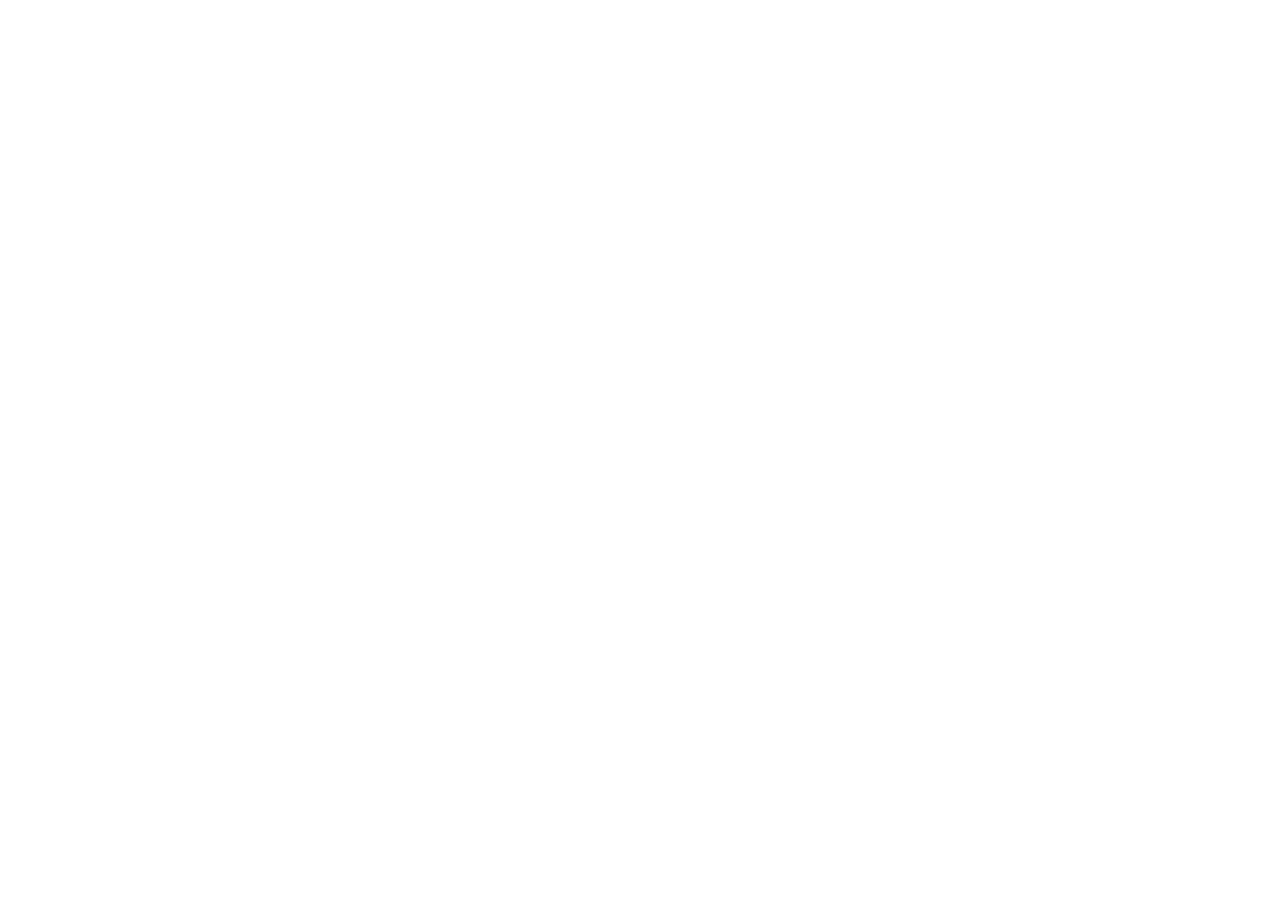
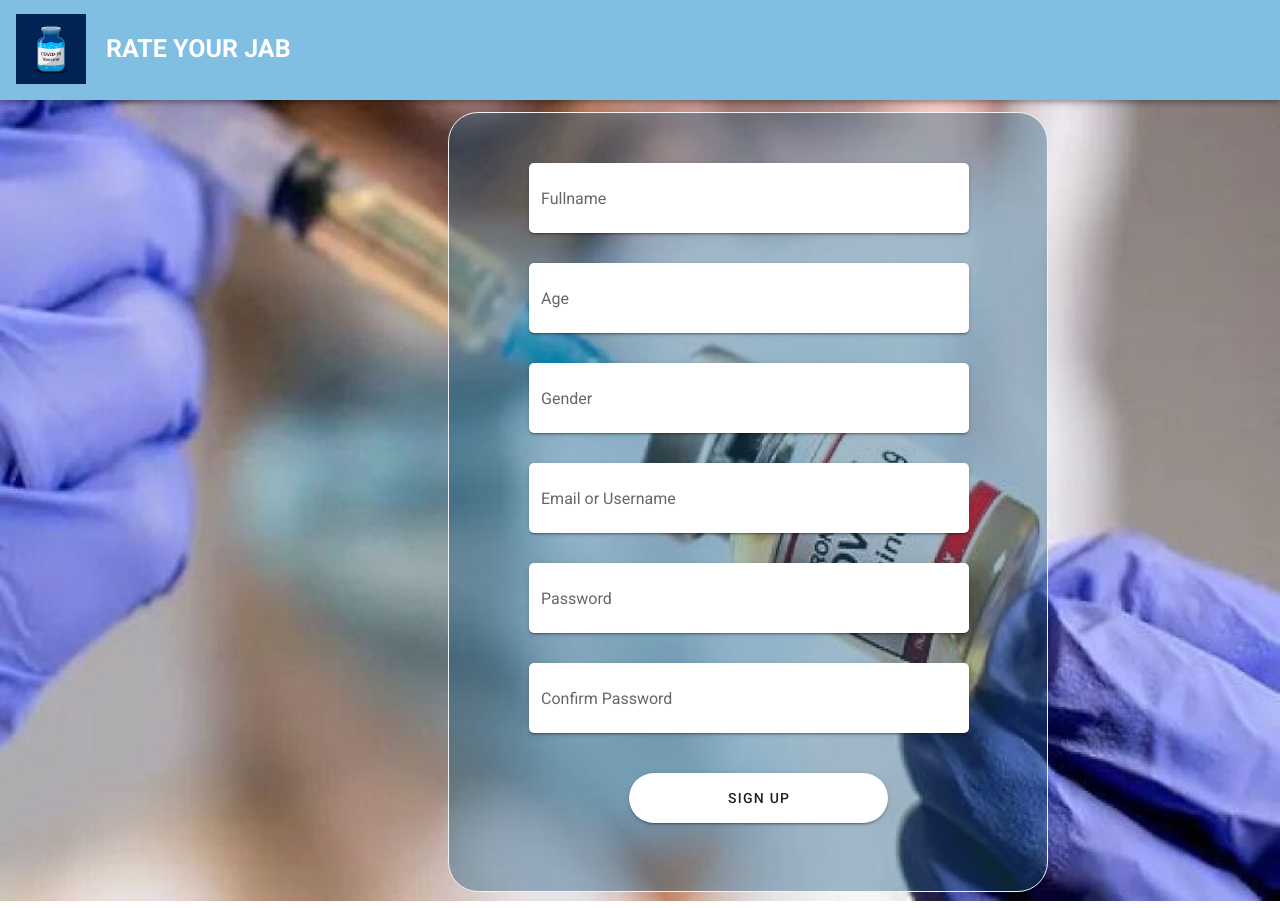
Before and after one commit to Snidha19/RateYourJab-Frontend, a Vue app: page /#/register in a window 1280 px wide. Before the commit the page ends 800 px from the top, so only its background shows below. Built offline with nearby package versions, Linux system fonts and the light colour scheme.

Commit message:
added login and register frontend

```diff
--- a/src/router/index.js
+++ b/src/router/index.js
@@ -1,6 +1,7 @@
 import Vue from "vue";
 import VueRouter from "vue-router";
 import Home from "../views/Home.vue";
+// import store from "@/store";
 
 Vue.use(VueRouter);
 
@@ -11,13 +12,19 @@
     component: Home,
   },
   {
-    path: "/about",
-    name: "About",
+    path: "/login",
+    name: "Login",
     // route level code-splitting
     // this generates a separate chunk (about.[hash].js) for this route
     // which is lazy-loaded when the route is visited.
     component: () =>
-      import(/* webpackChunkName: "about" */ "../views/About.vue"),
+      import(/* webpackChunkName: "about" */ "../views/Login.vue"),
+  },
+  {
+    path: "/register",
+    name: "Register",
+    component: () =>
+         import(/* webpackChunkName: "about" */ "../views/Register.vue"),
   },
   {
     path: "/App",
@@ -34,4 +41,19 @@
   routes,
 });
 
+//
+// router.beforeEach(async(to,from,next) => {
+//   let response = await Vue.axios.get("/api/whoami");
+//   //response.data is payload
+//   store.dispatch("setLoggedInUser", response.data);
+//   console.log(store.state.isLoggedIn);
+//   console.log(store.state.username);
+//   console.log(store.state.name);
+//   if(to.name !== 'Login') {
+//     next({name:'Login'})
+//   } else {
+//     next()
+//   }
+// });
+
 export default router;
--- /dev/null
+++ b/src/store/index.js
@@ -0,0 +1,27 @@
+// import Vue from 'vue';
+// import Vuex from 'vuex';
+//
+// Vue.use(Vuex);
+//
+// export default new Vuex.store({
+//     state:{
+//         isLoggedIn: false,
+//         username:null,
+//         name:null,
+//     },
+//     mutations:{
+//     },
+//     actions:{
+//         setLoggedInUser(state,payload){
+//             state.isLoggedIn = payload.loggedIn;
+//             state.username=payload.username;
+//             state.name=payload.name;
+//         },
+//         clearUser(state){
+//             state.isLoggedIn = false;
+//             state.username=null;
+//             state.name=null;
+//         },
+//     },
+//     modules:{},
+// });
--- a/src/views/About.vue
+++ /dev/null
@@ -1,5 +0,0 @@
-<template>
-  <div class="about">
-    <h1>This is an about page</h1>
-  </div>
-</template>
--- a/src/views/Home.vue
+++ b/src/views/Home.vue
@@ -26,7 +26,7 @@
 
         <v-btn
           text
-          to="/About"
+          to="/register"
           style="margin-left: 20px; margin-top: 50px; font-size: 20px"
         >
           Sign Up
@@ -34,7 +34,7 @@
 
         <v-btn
           text
-          to="/Login"
+          to="/login"
           style="margin-left: 20px; margin-top: 50px; font-size: 20px"
         >
           Log In
@@ -42,13 +42,16 @@
       </v-app-bar>
       <img
         alt="background"
-        style="width: fit-content"
+        style="width: 100%; height:100%"
         src="../assets/vacc-backdrop.jpeg"
       />
     </div>
     <div class="bg-card">
       <div class="bg-subcard"></div>
-      <h1 class="bg-text">Review, Rate & Recommend Your Vaccine Experience</h1>
+      <h1 class="bg-text">Review, </h1>
+      <h1 class="bg-text">Rate &</h1>
+      <h1 class="bg-text">Recommend</h1>
+      <h1 class="bg-text">Your Vaccine Experience</h1>
     </div>
   </v-app>
 </template>
@@ -65,12 +68,13 @@
   /*z-index: 2;*/
   width: 418px;
   height: 460px;
+  border: 1px #000000;
   /*padding: 20px;*/
 }
 
 .bg-subcard {
   background-color: yellow;
-  border-radius: 8px;
+  border-radius: 7px;
   height: 20px;
   width: 418px;
 }
@@ -79,8 +83,8 @@
   color: white;
   font-weight: bold;
   text-align: left;
-  font-size: 60px;
-  padding-left: 30px;
+  font-size: 50px;
+  padding-left: 60px;
 }
 </style>
 <script>
--- /dev/null
+++ b/src/views/Login.vue
@@ -0,0 +1,111 @@
+<template>
+  <v-app>
+    <div>
+      <v-app-bar color="#80BFE2" dense dark style="height: 100px">
+        <img
+            style="width: 70px; height: 70px; margin-top: 50px"
+            alt="logo"
+            src="../assets/covid-19-logo.png"
+        />
+        <v-app-bar-title
+            style="
+            margin-left: 20px;
+            margin-top: 50px;
+            font-size: 25px;
+            font-family: Roboto, serif;
+            font-weight: bold;
+          "
+        >RATE YOUR JAB</v-app-bar-title>
+      </v-app-bar>
+      <img
+          alt="background"
+         class="bg-image"
+          src="../assets/vacc-backdrop.jpeg"
+      />
+    </div>
+    <div class="card">
+<!--     <h1 class="card-title"> Login </h1>-->
+      <v-form class="card-actions">
+      <v-text-field
+          label="Email or Username"
+          solo
+          v-model="email"
+          required
+          height="70px"
+          class="card-text"
+      ></v-text-field>
+      <v-text-field
+          label="Password"
+          solo
+          v-model="password"
+          height="70px"
+          class="card-text"
+          required
+      ></v-text-field>
+        <v-btn class="card-btn" color="white" height="50px" rounded>
+          Submit
+        </v-btn>
+      </v-form>
+    </div>
+    <div style="margin-top: -340px; margin-left: 750px">
+      <p style="color:black; font-size:15px; margin-left:70px">Don't have an account?</p>
+      <v-btn color="red" style="margin-left:50px" rounded outlined width="200" to="/register">Register here</v-btn>
+    </div>
+<!--    <h2 style="margin-top: -320px; margin-left: 680px"> Don't have an account? <span class="red&#45;&#45;text" style="cursor:pointer">Sign Up here </span></h2>-->
+  </v-app>
+</template>
+
+<style>
+.bg-image{
+  width: 100%;
+  height: 100%;
+}
+
+.card {
+  background-color: rgba(		28, 89, 122, 0.4); /* Black w/opacity/see-through */
+  color: white;
+  border: 1px solid #f1f1f1;
+  border-radius: 30px;
+  position: absolute;
+  top: 50%;
+  left: 50%;
+  transform: translate(-50%, -50%);
+  z-index: 2;
+  width: 600px;
+  height:400px;
+  padding: 20px;
+  justify-content: center;
+}
+
+.card-title{
+  font-size: 40px;
+  color: black;
+  margin-left: 220px;
+  margin-bottom: 20px;
+}
+
+.card-actions{
+  margin-top: 50px;
+  justify-content: center;
+  margin-left: 50px;
+}
+
+.card-text {
+  width:90%;
+  border-radius: 5px;
+}
+
+.card-btn{
+  margin-left: 100px;
+  margin-top:10px;
+  width:50%;
+  font-size: 40px;
+}
+</style>
+<script>
+
+export default {
+  name: "Login",
+  components: {},
+};
+</script>
--- /dev/null
+++ b/src/views/Register.vue
@@ -0,0 +1,127 @@
+<template>
+  <v-app>
+    <div>
+      <v-app-bar color="#80BFE2" dense dark style="height: 100px">
+        <img
+            style="width: 70px; height: 70px; margin-top: 50px"
+            alt="logo"
+            src="../assets/covid-19-logo.png"
+        />
+        <v-app-bar-title
+            style="
+            margin-left: 20px;
+            margin-top: 50px;
+            font-size: 25px;
+            font-family: Roboto, serif;
+            font-weight: bold;
+          "
+        >RATE YOUR JAB</v-app-bar-title>
+      </v-app-bar>
+      <img
+          alt="background"
+          class="bg-image"
+          src="../assets/vacc-backdrop.jpeg"
+      />
+    </div>
+    <div class="center-card">
+      <v-form class="center-card-actions">
+        <v-text-field
+          label="Fullname"
+          solo
+          v-model="email"
+          height="70px"
+          class="center-card-text"
+          required
+      ></v-text-field>
+        <v-text-field
+            label="Age"
+            solo
+            v-model="password"
+            height="70px"
+            class="center-card-text"
+            required
+        ></v-text-field>
+        <v-text-field
+            label="Gender"
+            solo
+            v-model="password"
+            height="70px"
+            class="center-card-text"
+            required
+        ></v-text-field>
+        <v-text-field
+            label="Email or Username"
+            solo
+            v-model="email"
+            required
+            height="70px"
+            class="center-card-text"
+        ></v-text-field>
+        <v-text-field
+            label="Password"
+            solo
+            v-model="password"
+            height="70px"
+            class="center-card-text"
+            required
+        ></v-text-field>
+        <v-text-field
+            label="Confirm Password"
+            solo
+            v-model="password"
+            height="70px"
+            class="center-card-text"
+            required
+        ></v-text-field>
+        <v-btn class="center-card-btn" color="white" height="50px" rounded to="/login">
+          Sign Up
+        </v-btn>
+      </v-form>
+    </div>
+  </v-app>
+
+</template>
+
+<style>
+.bg-image{
+  width: 100%;
+  height: 100%;
+}
+.center-card{
+  background-color: rgba(		28, 89, 122, 0.4); /* Black w/opacity/see-through */
+  color: white;
+  border: 1px solid #f1f1f1;
+  border-radius: 30px;
+  position: absolute;
+  top:14%;
+  left: 35%;
+  width: 600px;
+  height:780px;
+}
+
+.center-card-actions{
+  margin-top: 50px;
+  justify-content: center;
+  margin-left: 80px;
+}
+
+.center-card-text{
+  width:85%;
+  border-radius: 5px;
+}
+
+.center-card-btn{
+  margin-left: 100px;
+  margin-top:10px;
+  width:50%;
+  font-size: 40px;
+}
+
+
+</style>
+
+<script>
+export default {
+  name: "Register"
+}
+</script>
```
Also changed, not shown: vue.config.js (+19 -0 lines), src/assets/vacc-backdrop.jpeg.
